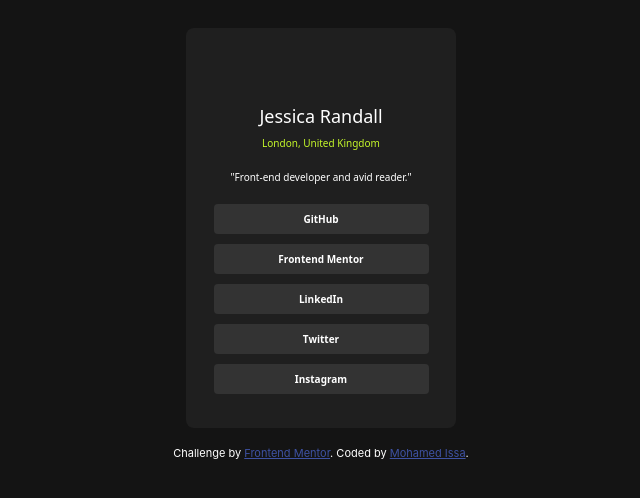
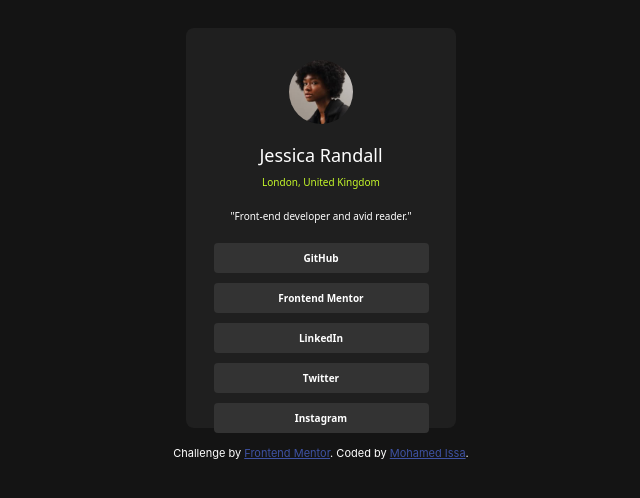
Before and after one commit to M0Issa/ID, a plain HTML site: page index.html in a window 1280 px wide. Shown: the part 180-678 px from the top of the page, without its empty margins (319-959 px from the left). Drawn offline with Linux system fonts and the light colour scheme; a web font is replaced by a local one.

Commit message:
be strong

```diff
--- a/index.html
+++ b/index.html
@@ -4,7 +4,7 @@
   <meta charset="UTF-8">
   <meta name="viewport" content="width=device-width, initial-scale=1.0"> <!-- displays site properly based on user's device -->
 
-  <link rel="icon" type="image/png" sizes="32x32" href="./assets/images/favicon-32x32.png">
+  <link rel="icon" type="image/png" sizes="32x32" href="../ID/favicon-32x32.png">
   <link rel="stylesheet" href="https://fonts.google.com/specimen/Inter">
   <link rel="stylesheet" href="../ID/style.css">
   <title>Frontend Mentor | Social links profile</title>
@@ -18,7 +18,7 @@
 <body>
 <div class="container">
         <div class="img">
-         <img src="../social-links-profile-main/avatar-jessica.jpeg" alt="">
+         <img src="../ID/avatar-jessica.jpeg" alt="">
         </div>
         <div class="details">
            <h2>Jessica Randall</h2>
```
Also changed, not shown: favicon-32x32.png (added).
